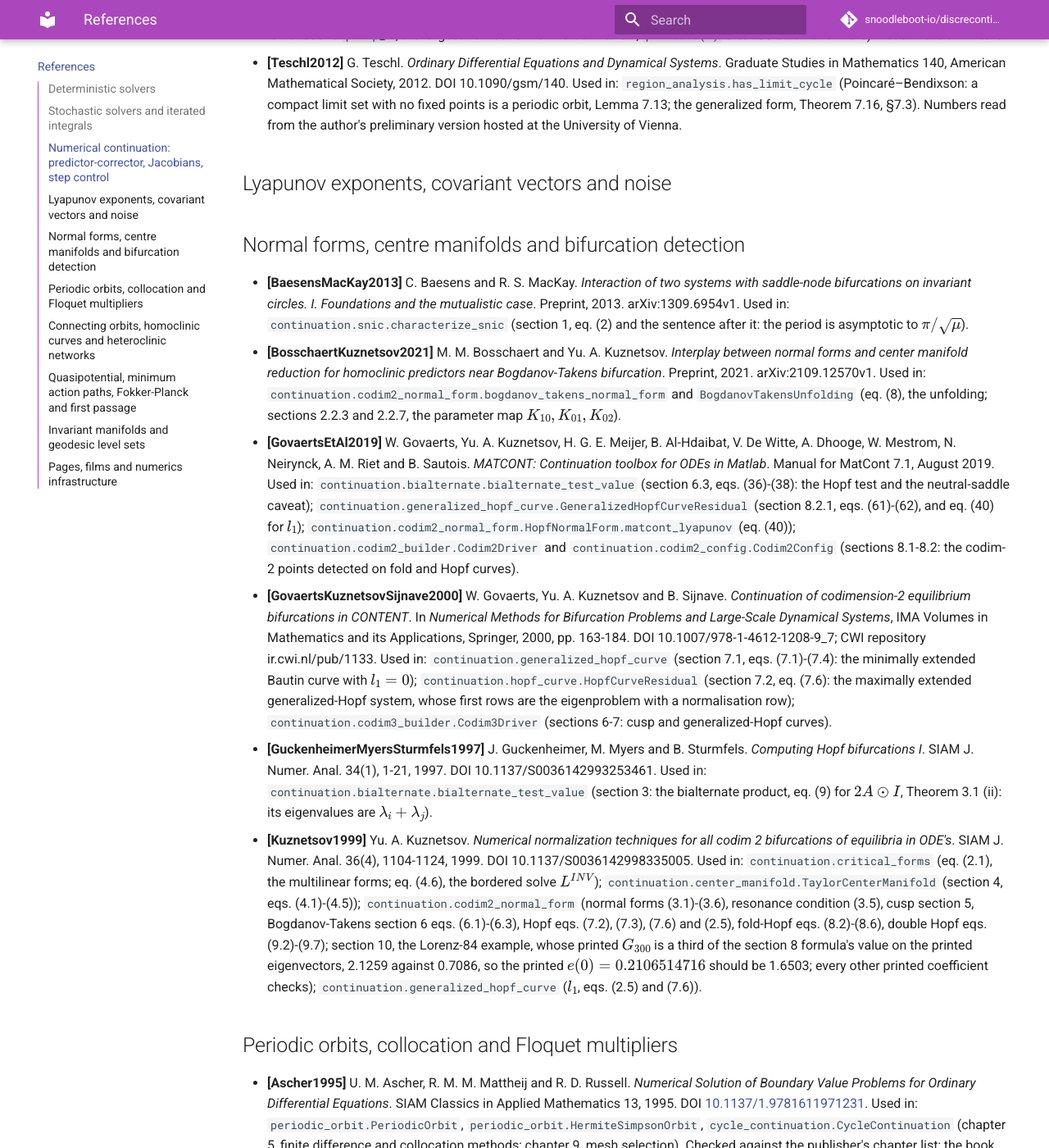
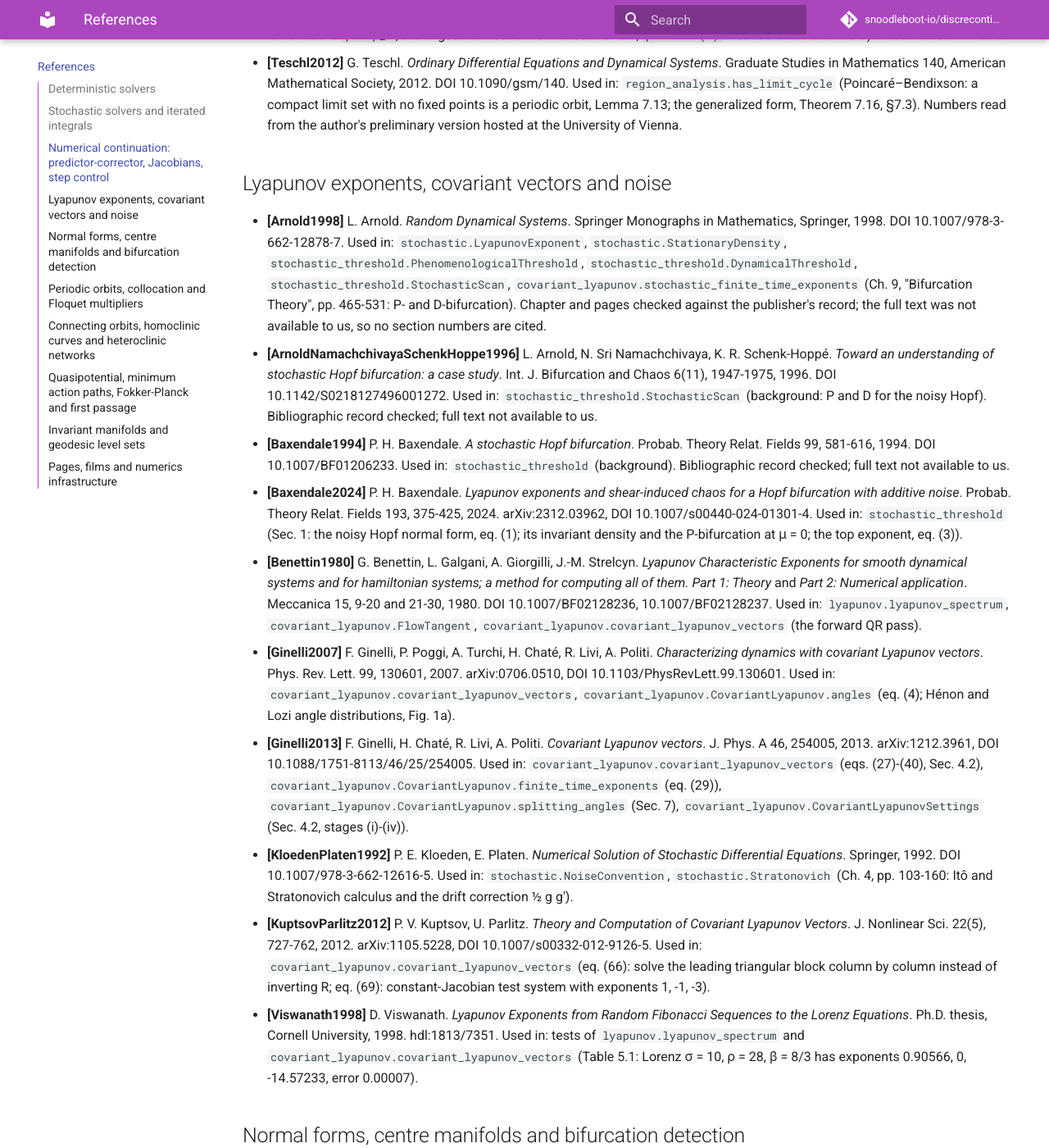
Before and after one commit to snoodleboot-io/discrecontinual_equations, an MkDocs documentation site: the page built from docs/references.md, in a window 1280 px wide and 1400 px high, scrolled down 3865 px. Shown: the whole window at 82% size. Built offline with MkDocs 1.6.1 and Material for MkDocs 9.7.7, drawn with Linux system fonts in a browser that asks for light colours; comment, search, counter and statistics services are not loaded.

Commit message:
List the Lyapunov and stochastic-bifurcation sources, each checked against its record
Co-Authored-By: Claude Opus 5.5 <noreply@anthropic.com>

```diff
--- a/docs/references/lyapunov-noise.md
+++ b/docs/references/lyapunov-noise.md
@@ -3,3 +3,14 @@
 <!-- One entry per work, sorted by key. Format:
 - **[AuthorYear]** Authors. *Title*. Venue, year. arXiv:xxxx / DOI. Used in: `module.function` (eq./thm).
 -->
+
+- **[Arnold1998]** L. Arnold. *Random Dynamical Systems*. Springer Monographs in Mathematics, Springer, 1998. DOI 10.1007/978-3-662-12878-7. Used in: `stochastic.LyapunovExponent`, `stochastic.StationaryDensity`, `stochastic_threshold.PhenomenologicalThreshold`, `stochastic_threshold.DynamicalThreshold`, `stochastic_threshold.StochasticScan`, `covariant_lyapunov.stochastic_finite_time_exponents` (Ch. 9, "Bifurcation Theory", pp. 465-531: P- and D-bifurcation). Chapter and pages checked against the publisher's record; the full text was not available to us, so no section numbers are cited.
+- **[ArnoldNamachchivayaSchenkHoppe1996]** L. Arnold, N. Sri Namachchivaya, K. R. Schenk-Hoppé. *Toward an understanding of stochastic Hopf bifurcation: a case study*. Int. J. Bifurcation and Chaos 6(11), 1947-1975, 1996. DOI 10.1142/S0218127496001272. Used in: `stochastic_threshold.StochasticScan` (background: P and D for the noisy Hopf). Bibliographic record checked; full text not available to us.
+- **[Baxendale1994]** P. H. Baxendale. *A stochastic Hopf bifurcation*. Probab. Theory Relat. Fields 99, 581-616, 1994. DOI 10.1007/BF01206233. Used in: `stochastic_threshold` (background). Bibliographic record checked; full text not available to us.
+- **[Baxendale2024]** P. H. Baxendale. *Lyapunov exponents and shear-induced chaos for a Hopf bifurcation with additive noise*. Probab. Theory Relat. Fields 193, 375-425, 2024. arXiv:2312.03962, DOI 10.1007/s00440-024-01301-4. Used in: `stochastic_threshold` (Sec. 1: the noisy Hopf normal form, eq. (1); its invariant density and the P-bifurcation at μ = 0; the top exponent, eq. (3)).
+- **[Benettin1980]** G. Benettin, L. Galgani, A. Giorgilli, J.-M. Strelcyn. *Lyapunov Characteristic Exponents for smooth dynamical systems and for hamiltonian systems; a method for computing all of them. Part 1: Theory* and *Part 2: Numerical application*. Meccanica 15, 9-20 and 21-30, 1980. DOI 10.1007/BF02128236, 10.1007/BF02128237. Used in: `lyapunov.lyapunov_spectrum`, `covariant_lyapunov.FlowTangent`, `covariant_lyapunov.covariant_lyapunov_vectors` (the forward QR pass).
+- **[Ginelli2007]** F. Ginelli, P. Poggi, A. Turchi, H. Chaté, R. Livi, A. Politi. *Characterizing dynamics with covariant Lyapunov vectors*. Phys. Rev. Lett. 99, 130601, 2007. arXiv:0706.0510, DOI 10.1103/PhysRevLett.99.130601. Used in: `covariant_lyapunov.covariant_lyapunov_vectors`, `covariant_lyapunov.CovariantLyapunov.angles` (eq. (4); Hénon and Lozi angle distributions, Fig. 1a).
+- **[Ginelli2013]** F. Ginelli, H. Chaté, R. Livi, A. Politi. *Covariant Lyapunov vectors*. J. Phys. A 46, 254005, 2013. arXiv:1212.3961, DOI 10.1088/1751-8113/46/25/254005. Used in: `covariant_lyapunov.covariant_lyapunov_vectors` (eqs. (27)-(40), Sec. 4.2), `covariant_lyapunov.CovariantLyapunov.finite_time_exponents` (eq. (29)), `covariant_lyapunov.CovariantLyapunov.splitting_angles` (Sec. 7), `covariant_lyapunov.CovariantLyapunovSettings` (Sec. 4.2, stages (i)-(iv)).
+- **[KloedenPlaten1992]** P. E. Kloeden, E. Platen. *Numerical Solution of Stochastic Differential Equations*. Springer, 1992. DOI 10.1007/978-3-662-12616-5. Used in: `stochastic.NoiseConvention`, `stochastic.Stratonovich` (Ch. 4, pp. 103-160: Itô and Stratonovich calculus and the drift correction ½ g g′).
+- **[KuptsovParlitz2012]** P. V. Kuptsov, U. Parlitz. *Theory and Computation of Covariant Lyapunov Vectors*. J. Nonlinear Sci. 22(5), 727-762, 2012. arXiv:1105.5228, DOI 10.1007/s00332-012-9126-5. Used in: `covariant_lyapunov.covariant_lyapunov_vectors` (eq. (66): solve the leading triangular block column by column instead of inverting R; eq. (69): constant-Jacobian test system with exponents 1, -1, -3).
+- **[Viswanath1998]** D. Viswanath. *Lyapunov Exponents from Random Fibonacci Sequences to the Lorenz Equations*. Ph.D. thesis, Cornell University, 1998. hdl:1813/7351. Used in: tests of `lyapunov.lyapunov_spectrum` and `covariant_lyapunov.covariant_lyapunov_vectors` (Table 5.1: Lorenz σ = 10, ρ = 28, β = 8/3 has exponents 0.90566, 0, -14.57233, error 0.00007).
```
